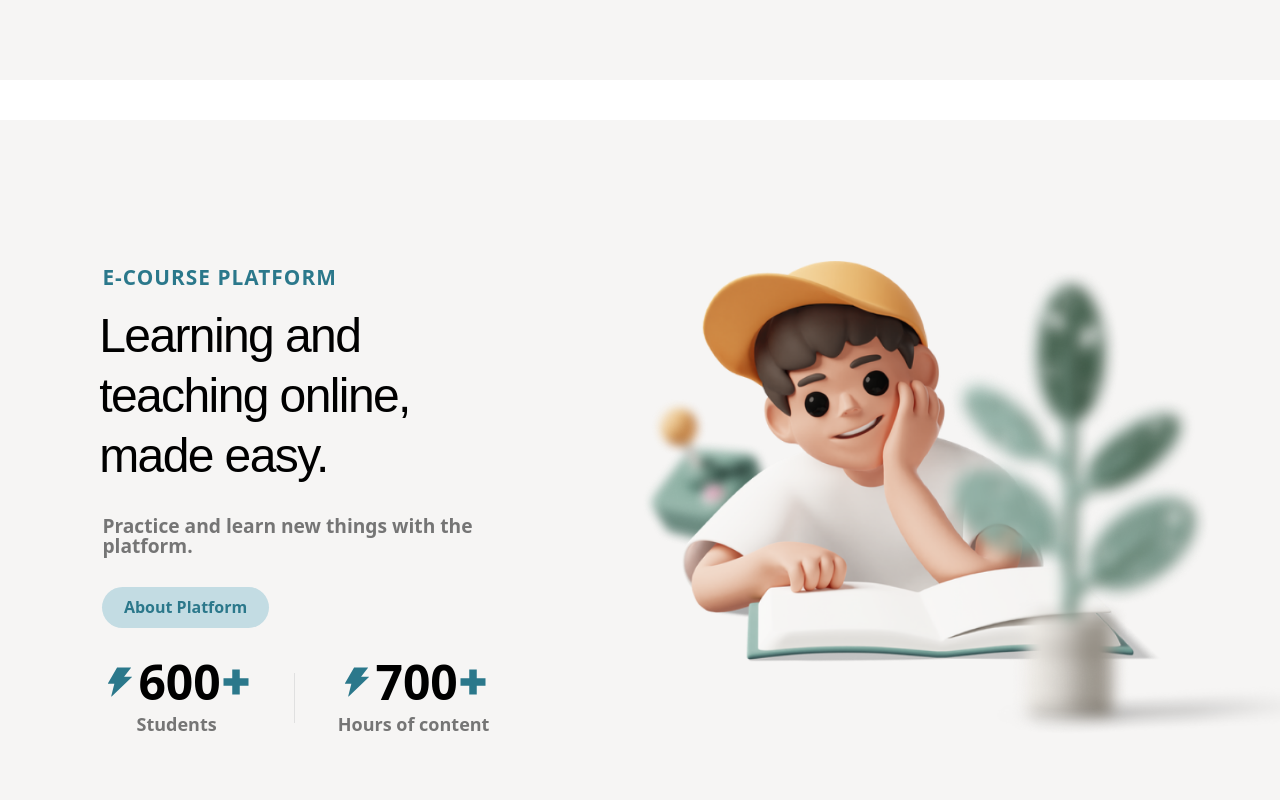
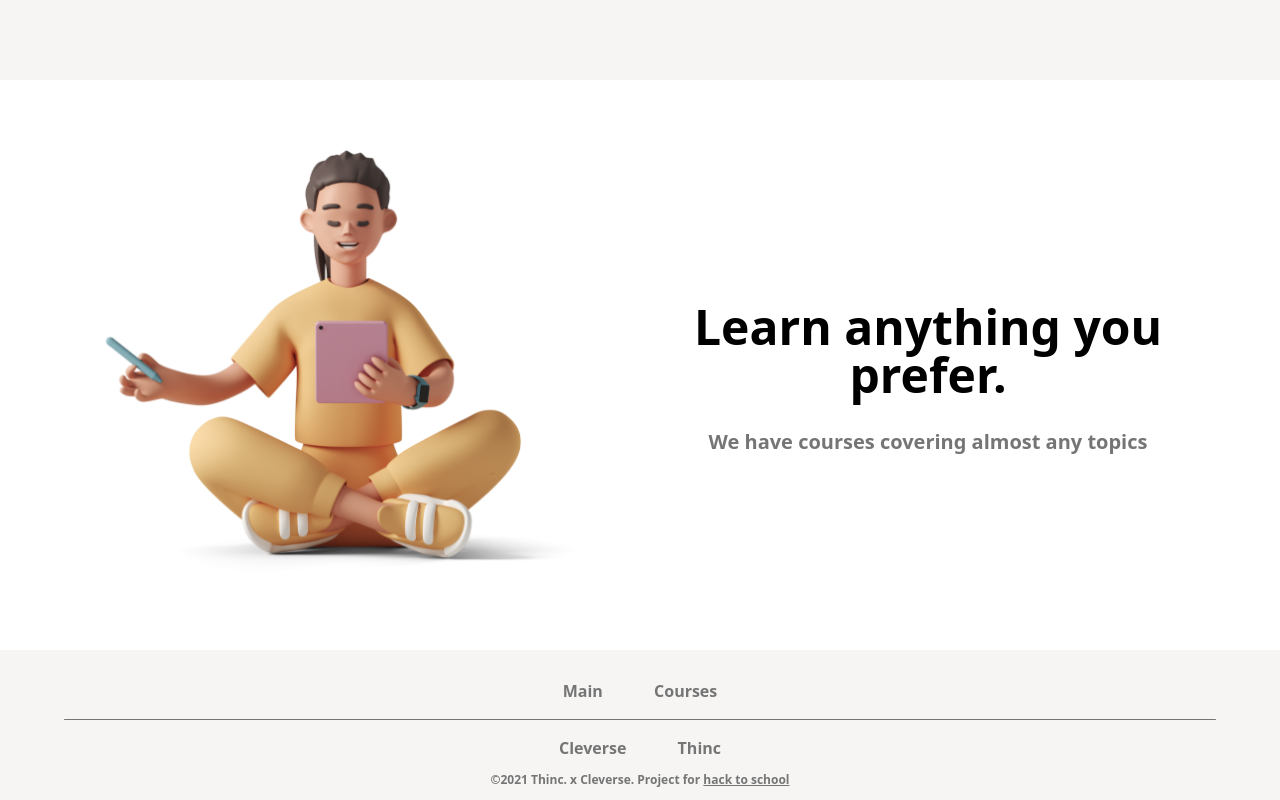
Before and after one commit to thinc-org/hacktoschool-fryingchicken, a Next.js app in the folder frontend/: page / in a window 1280 px wide. Shown: the part 720-1520 px from the top of the page. Built offline with nearby package versions, Linux system fonts and the light colour scheme; a web font is replaced by a local one.

Commit message:
feat: add second component of landing page

```diff
--- /dev/null
+++ b/frontend/components/LandingPage/SecondComponent.tsx
@@ -0,0 +1,20 @@
+import Image from 'next/image';
+import girlSit from '../../public/girlSit.png';
+
+const SecondComponent = () => {
+  return (
+    <section className="grid grid-cols-1 justify-items-center text-center px-[5%] my-[5%] lg:grid-cols-2">
+      <Image src={girlSit} alt="Girl sit" />
+      <div className="flex flex-col items-center flex-wrap mx-auto w-[80%] justify-center lg:w-[100%]">
+        <h1 className="font-black text-3xl my-[3%] lg:text-5xl lg:my-[5%]">
+          Learn anything you prefer.
+        </h1>
+        <span className="text-grey-dark font-semibold lg:text-xl">
+          We have courses covering almost any topics
+        </span>
+      </div>
+    </section>
+  );
+};
+
+export default SecondComponent;
--- a/frontend/pages/index.tsx
+++ b/frontend/pages/index.tsx
@@ -1,12 +1,13 @@
 import type { NextPage } from 'next';
 import FirstComponent from '../components/LandingPage/FirstComponent';
+import SecondComponent from '../components/LandingPage/SecondComponent';
 
 const Home: NextPage = () => {
   return (
     <>
       <main>
         <FirstComponent />
-        <FirstComponent />
+        <SecondComponent />
       </main>
     </>
   );
```
Also changed, not shown: frontend/public/girlSit.png (added).
